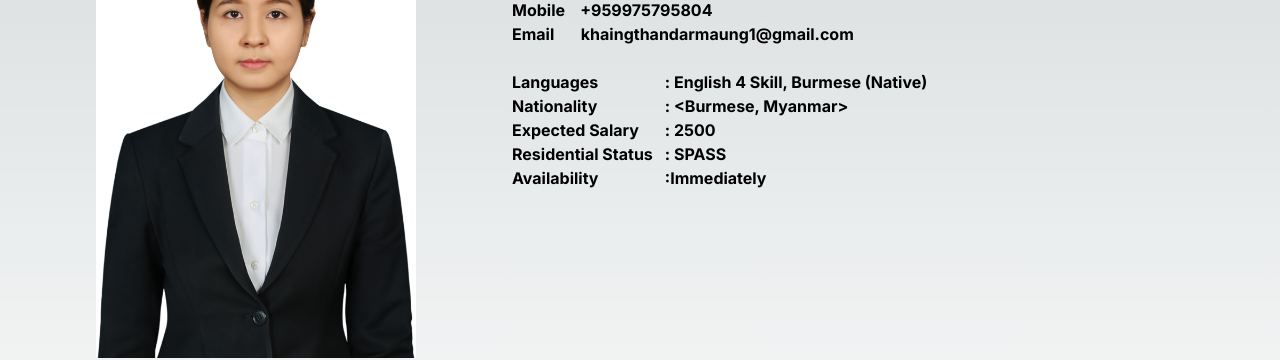
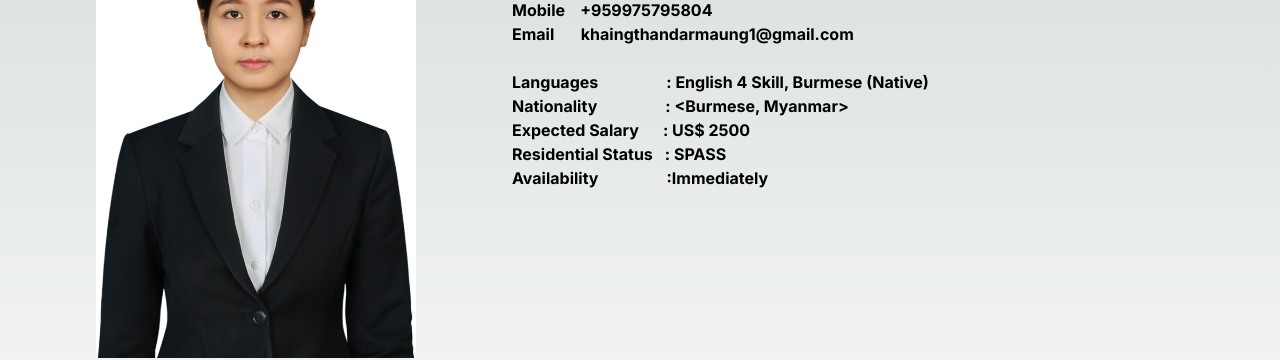
Before and after one commit to ThetHtetS/adminPortfolio, a Next.js app: page /about in a window 1280 px wide. Shown: the part 170-530 px from the top of the page. Built offline with nearby package versions, Linux system fonts and the light colour scheme.

Commit message:
fix some error

```diff
--- a/src/app/about/page.js
+++ b/src/app/about/page.js
@@ -17,28 +17,30 @@ export default function About() {
       Mobile&nbsp;&nbsp;&nbsp; +959975795804 <br />
       Email&nbsp;&nbsp;&nbsp;&nbsp;&nbsp;&nbsp; khaingthandarmaung1@gmail.com
      </div>
-     <div className='flex gap-3 pb-24'>
-      <div>
+     <div className=' pb-24'>
+     <div className='flex gap-3'>
       <div>Languages</div>
-      <div>Nationality </div>
+      <div className='ml-14'>: English 4 Skill, Burmese (Native) </div>
+     </div>
+     <div className='flex gap-3'>
+      <div >Nationality </div>
+      <div className='ml-14'>  : &lt;Burmese, Myanmar&gt;</div>
+     </div>
+      <div className='flex gap-3'>
       <div>  Expected Salary </div>
+      <div className='ml-3'> : US$ 2500 </div>
+      </div>
+      <div className='flex gap-3'>
       <div> Residential Status </div>
+      <div>: SPASS</div>
+      </div>
+      <div className='flex gap-3'>
       <div> Availability </div>
-      <div></div>
-
+      <div className='ml-14'>:Immediately</div>
       </div>
-      <div>
-      <div>: English 4 Skill, Burmese (Native) </div>
-      <div>  : &lt;Burmese, Myanmar&gt;</div>
-      <div> : 2500 </div>
-      <div>: SPASS</div>
-      <div>:Immediately</div>
-      <div></div>
 
 
-
-
-
+      <div>
       </div>
 
      </div>
@@ -47,5 +49,6 @@ export default function About() {
       </div>
      </div>
     </div>
+
   )
 }
--- a/src/app/education/page.js
+++ b/src/app/education/page.js
@@ -9,7 +9,7 @@ export default function Education() {
      <h1 className='text-xl font-bold'>
          Educational background
      </h1>
-      <div className='mt-3 mr-0 text-lg'>
+      <div className='mt-3 mr-0 md:text-lg'>
          <div className='leading-8'>
          &emsp; &emsp; &emsp; I have successfully graduated from Technological University
          with a degree in <span className='text-blue-500'>Bachelor of Engineering  Electronic Communication</span>. And I have
@@ -24,7 +24,7 @@ export default function Education() {
          </div>
       </div>
       <h1 className='text-xl font-bold pt-3'>KEY SKILLS</h1>
-      <div className='leading-8 text-lg' align="justify">
+      <div className='leading-8 md:text-lg' align="justify">
           Customer Relationship management (CRM), Service Operation Management, Work Order Processing,
           Stragic Planning, MS Office Suite Proficiency, Workflow Optimization, Quality Control Protocols, Financial Reporting,
           Cash Handling, Inventory Management, MYOB, Technical Suppport, Data Analysis, Micorsoft Excel, Process Improvement
--- a/src/app/experience/page.js
+++ b/src/app/experience/page.js
@@ -3,10 +3,10 @@
  export default function Experience() {
    return (
      <div className='h-auto px-6 md:px-28 pt-20'>
-      <h1 className='text-xl font-bold'>
+      <h1 className='md:text-xl font-bold'>
           Experience
       </h1>
-       <div className='mt-3 mr-0 text-xl'>
+       <div className='mt-3 mr-0 md:text-xl'>
           <p className='leading-8' >
           &emsp; &emsp; &emsp; Administration is one of the  primary  sectors such as  finance and marketing,
              of an organization. Administrative role like <span className='text-blue-600'>coordination, communication, record-keeping,
@@ -23,15 +23,15 @@
 
           </p>
        </div>
-       <div className='mt-12 text-lg'>
-       <h1 className='text-xl font-bold'>
+       <div className='mt-12 md:text-lg'>
+       <h1 className='md:text-xl font-bold'>
           Service Administarator  &nbsp; &nbsp; &nbsp; &lt;2021-Present&gt;
       </h1>
       <div>PTI Myanmar Co.,ltd (Generator), &lt;Yangon,Myanmar&gt;
            PTI Myanmar Co., Ltd specializes in power generation solutions, offering comprehensive services
            for a diverse clientele across multiple sectors within Myanmar.</div>
        </div>
-       <div className='text-xl ml-6 mt-6 space-y-3 pb-24'>
+       <div className='md:text-xl ml-6 mt-6 space-y-3 pb-24'>
         <div>
         * Lead customer service operations, effectively directing a diverse team to manage end-to-end
         service administration &nbsp;&nbsp;&nbsp;and client engagement for a major power generation company in
--- a/src/app/layout.js
+++ b/src/app/layout.js
@@ -4,8 +4,8 @@ import { Inter } from 'next/font/google'
 const inter = Inter({ subsets: ['latin'] })
 
 export const metadata = {
-  title: 'Create Next App',
-  description: 'Generated by create next app',
+  title: 'Khaing Thandar Maung',
+  description: 'Service Administrator',
 }
 
 export default function RootLayout({ children }) {
--- a/src/app/page.js
+++ b/src/app/page.js
@@ -22,7 +22,7 @@ export default function Home() {
       </div>
 
       <div className="relative flex place-items-center before:absolute before:h-[300px] before:w-[480px] before:-translate-x-1/2 before:rounded-full before:bg-gradient-radial before:from-white before:to-transparent before:blur-2xl before:content-[''] after:absolute after:-z-20 after:h-[180px] after:w-[240px] after:translate-x-1/3 after:bg-gradient-conic after:from-sky-200 after:via-blue-200 after:blur-2xl after:content-[''] before:dark:bg-gradient-to-br before:dark:from-transparent before:dark:to-blue-700 before:dark:opacity-10 after:dark:from-sky-900 after:dark:via-[#0141ff] after:dark:opacity-40 before:lg:h-[360px] z-[-1]">
-      <span className= '-ml-12 md:-ml-0 md:ml-28 text-2xl font-bold'>
+      <span className= '-ml-12 md:-ml-0 md:ml-28 md:text-2xl font-bold pb-3'>
 
       Khaing Thandar Maung
       </span>
--- a/src/app/project/page.js
+++ b/src/app/project/page.js
@@ -6,10 +6,11 @@ export default function Project() {
      <h1 className='text-xl font-bold'>
          Project I have involved
      </h1>
-      <div className='mt-3 mr-0'>
+      <div className='md:text-lg mt-3 mr-0'>
          <p className='leading-8'>
          &emsp; &emsp; &emsp;
-         Yoma Bank
+          Generator service contract Project for Yoma Bank located nationwide in Myanmar and Myanmar Carlsberg CO.LTD<br />
+
 
 
          </p>
```
